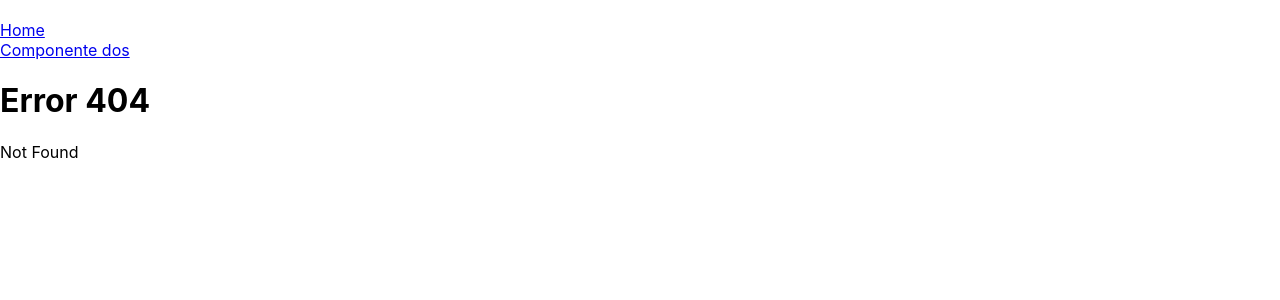
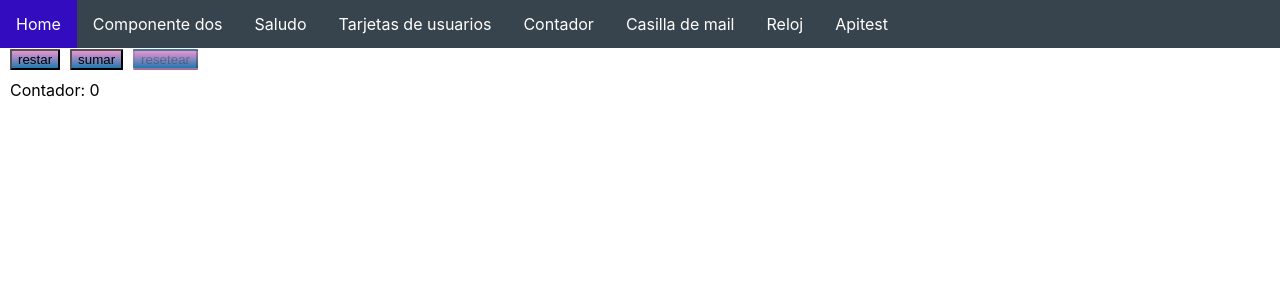
Before and after one commit to Toledost/BootcampHedy, a React (Create React App) app: page /Counter in a window 1280 px wide. Before the commit this address had no page. Shown: the top 300 px of the page. Built offline with nearby package versions, Linux system fonts and the light colour scheme.

Commit message:
agegado el navbar

```diff
--- a/src/App.css
+++ b/src/App.css
@@ -1,6 +1,6 @@
 .div{ border: solid;
   background: blueviolet;
-    width: 350px;
+    width: 300px;
     height: 230px;
     margin: 1%;
     border-radius: 15px;
@@ -8,6 +8,31 @@
 
 .div-contenedor{
   display: flex;
+}
+
+.navbar{
+  list-style-type: none;
+  margin: 0;
+  padding: 0;
+  overflow: hidden;
+  background-color: #38444d;
+}
+
+li {
+  float: center;
+}
+
+li a, .dropbtn {
+  float: left;
+  display: block;
+  color: white;
+  text-align: center;
+  padding: 14px 16px;
+  text-decoration: none;
+}
+
+li a:hover, .dropdown:hover .dropbtn {
+  background-color: rgb(51, 12, 191);
 }
 
 .card-personaje{
--- a/src/App.js
+++ b/src/App.js
@@ -19,6 +19,7 @@ import ComponenteDos from './Components/ComponenteDos';
 import Error from './Components/Error';
 import { useEffect, useState } from 'react';
 import Home from './Components/Home';
+import MapeoUsuario from './Components/MapeoUsuario';
 
 
 function App() {
@@ -32,19 +33,6 @@ function App() {
   // useEffect(() => {
   //   console.log("soy usseEffect");
   // }, [])
-
-
-  // let idRandom1 = Math.round(Math.random()*1000)
-  // let idRandom2 = Math.round(Math.random()*1000)
-  // let idRandom3 = Math.round(Math.random()*1000)
-
-  // const [nombre, setNombre] = useState('');
-
-  // let usuarios = [
-  //   {nombre: "Juan", nombreUsuario: "juancito22", email: "juan22@gmail.com", id: idRandom1},
-  //   {nombre: "Jose", nombreUsuario: "djose00", email: "jose00@gmail.com", id:idRandom2},
-  //   {nombre: "Martin", nombreUsuario: "tincho", email: "tincho@gmail.com", id: idRandom3},
-  // ]
 
   // function actualizarReloj(){
   //   let momentoActual = new Date();
@@ -67,7 +55,6 @@ function App() {
         <p>{`El auto es de marca ${auto[2].marca} y de color ${auto[2].color}. `}</p>
       </div> */}
 
-
       {/* <Promises></Promises> */}
       {/* <PromisesHP></PromisesHP> */}
 
@@ -80,14 +67,31 @@ function App() {
       {/* <Api/> */}
 
       <Router>
-        <br></br>
-        <Link to={'./Home'}>Home</Link>
-        <br></br>
+        <ul className='navbar'>
+
+        <li>
+          <Link to={'./Home'}>Home</Link>
+
+
         <Link to={'./ComponenteDos'}>Componente dos</Link>
+        <Link to={'./Hola'}>Saludo</Link>
+        <Link to={'./MapeoUsuario'}>Tarjetas de usuarios</Link>
+        <Link to={'./Counter'}>Contador</Link>
+        <Link to={'./Mailbox'}>Casilla de mail</Link>
+        <Link to={'./Reloj'}>Reloj</Link>
+        <Link to={'./Api'}>Apitest</Link>
+        </li>
+        </ul>
 
         <Routes>
           <Route path='/Home' element={<Home></Home>}></Route>
           <Route path='/ComponenteDos' element={<ComponenteDos></ComponenteDos>}></Route>
+          <Route path='/Hola' element={<Hola></Hola>}></Route>
+          <Route path='/MapeoUsuario' element={<MapeoUsuario></MapeoUsuario>}></Route>
+          <Route path='/Counter' element={<Counter></Counter>}></Route>
+          <Route path='/Mailbox' element={<Mailbox></Mailbox>}></Route>
+          <Route path='/Reloj' element={<Reloj></Reloj>}></Route>
+          <Route path='/Api' element={<Api></Api>}></Route>
           <Route path='*' element={<Error></Error>}></Route>
 
 
@@ -95,75 +99,36 @@ function App() {
       </Router>
 
 
-      </>
-      // {/* <div className={'contenedor'}>
-      //     <h1 className='title'>
-      //       Bienvenidos nuevos usuarios
-      //     </h1>
-      //     <div className='div-contenedor'>
-      //     <Usuario nombre={usuarios[0].nombre}
-      //             nombreUsuario={usuarios[0].nombreUsuario}
-      //             email={usuarios[0].email}
-      //             id={usuarios[0].id}/>
 
-      //     <Usuario nombre={usuarios[1].nombre}
-      //             nombreUsuario={usuarios[1].nombreUsuario}
-      //             email={usuarios[1].email}
-      //             id={usuarios[1].id}/>
+       {/* <div className={'contenedor'}>
+          <h1 className='title'>
+            Bienvenidos nuevos usuarios
+           </h1>
+           <div className='div-contenedor'>
+           <Usuario nombre={usuarios[0].nombre}
+                   nombreUsuario={usuarios[0].nombreUsuario}
+                   email={usuarios[0].email}
+                   id={usuarios[0].id}/>
 
-      //     <Usuario nombre={usuarios[2].nombre}
-      //             nombreUsuario={usuarios[2].nombreUsuario}
-      //             email={usuarios[2].email}
-      //             id={usuarios[2].id}/>
+           <Usuario nombre={usuarios[1].nombre}
+                   nombreUsuario={usuarios[1].nombreUsuario}
+                   email={usuarios[1].email}
+                   id={usuarios[1].id}/>
 
-      //     </div>
+           <Usuario nombre={usuarios[2].nombre}
+                   nombreUsuario={usuarios[2].nombreUsuario}
+                   email={usuarios[2].email}
+                   id={usuarios[2].id}/>
+
+           </div>
 
 
-      //   {/* <div className='div'>
+         <Counter></Counter>
+         <Reloj></Reloj>
 
-      //     <h1>{`Bienvenido ${usuarios[0].nombre}` }</h1>
-      //     <p>{`Tu usuario es: ${usuarios[0].nombreUsuario}`}</p>
-      //     <p>{`Email: ${usuarios[0].email}`}</p>
-      //     <p>{`Id: ${usuarios[0].id}`}</p>
-      //   </div>
+       </div> */}
 
-      //   <div className='div'>
-      //     <h1>{`Bienvenido ${usuarios[1].nombre}` }</h1>
-      //     <p>{`Usuario: ${usuarios[1].nombreUsuario}`}</p>
-      //     <p>{`Email: ${usuarios[1].email}`}</p>
-      //     <p>{`Id: ${usuarios[1].id}`}</p>
-      //   </div>
-
-      //   <div className='div'>
-      //     <h1>{`Bienvenido ${usuarios[2].nombre}` }</h1>
-      //     <p>{`Usuario: ${usuarios[2].nombreUsuario}`}</p>
-      //     <p>{`Email: ${usuarios[2].email}`}</p>
-      //     <p>{`Id: ${usuarios[2].id}`}</p>
-      //   </div> }
-      //   <Counter></Counter>
-      //   <Reloj></Reloj>
-
-      // </div> */}
-
-
-
-    // <div className="App">
-    //   <header className="App-header">
-    //     <p>Hola Fede, este tambien es un archivo .svg ↓</p>
-    //     <img src={logo} className="App-logo" alt="logo" />
-    //     <p>
-    //       Este es el proyecto en el que trabajo
-    //     </p>
-    //     <a
-    //       className="App-link"
-    //       href="https://www.hospitalvirtual.pabex.com.ar:8443/"
-    //       target="_blank"
-    //       rel="noopener noreferrer"
-    //     >
-    //       Ir a HospitalVirtual
-    //     </a>
-    //   </header>
-    // </div>
+    </>
   );
 }
 
--- /dev/null
+++ b/src/Components/MapeoUsuario.jsx
@@ -0,0 +1,34 @@
+import React  from "react";
+import { useState } from 'react';
+import Usuario from './Usuario';
+
+const MapeoUsuario = (props) => {
+
+    let idRandom1 = Math.round(Math.random()*1000)
+    let idRandom2 = Math.round(Math.random()*1000)
+    let idRandom3 = Math.round(Math.random()*1000)
+
+    //const [nombre, setNombre] = useState('');
+
+    let usuarios = [
+      {nombre: "Juan", nombreUsuario: "juancito22", email: "juan22@gmail.com", id: idRandom1},
+      {nombre: "Jose", nombreUsuario: "djose00", email: "jose00@gmail.com", id:idRandom2},
+      {nombre: "Martin", nombreUsuario: "tincho", email: "tincho@gmail.com", id: idRandom3},
+    ]
+
+    return(
+      <>
+
+        {!usuarios? 'cargando...' : usuarios.map((item,index) => {
+          return(
+              <Usuario key={item.id} nombre={item.nombre}
+              nombreUsuario={item.nombreUsuario}
+              email={item.email}
+              id={item.id}/>
+              )
+            })}
+      </>
+    )
+  }
+
+export default MapeoUsuario;
--- a/src/Components/Usuario.jsx
+++ b/src/Components/Usuario.jsx
@@ -1,20 +1,17 @@
 import React  from "react";
 import { useState } from 'react';
 
-const Usuarios = (props) => {
+
+const Usuario = (props) => {
 
   const [nombre, setNombre] = useState("sin nombre");
 
     return (
       <>
-        {/* <p>
-            Nuevo nombre: {nombre}
-          </p> */}
-        <div>
-
         <button className='btn' onClick={() => setNombre(props.nombre)} >mostrar Nombre</button>
         <button className='btn' onClick={() => setNombre("'incognito'")} >ocultar Nombre</button>
-
+        <div className="contenedor">
+          <div className='div-contenedor' key={props.id}>
               <div className='div'>
                 <h1 id="title-bienvenida">{"Bienvenido: " + nombre}</h1>
                 <div className="datos-usuarios">
@@ -23,12 +20,13 @@ const Usuarios = (props) => {
                   <p> <strong>Id: </strong> {props.id}</p>
                 </div>
               </div>
-
           </div>
-
+        </div>
 
       </>
     )
 }
 
-export default Usuarios ;
+
+
+export default Usuario ;
```
Lines whose indentation alone changed are shown as unchanged.
